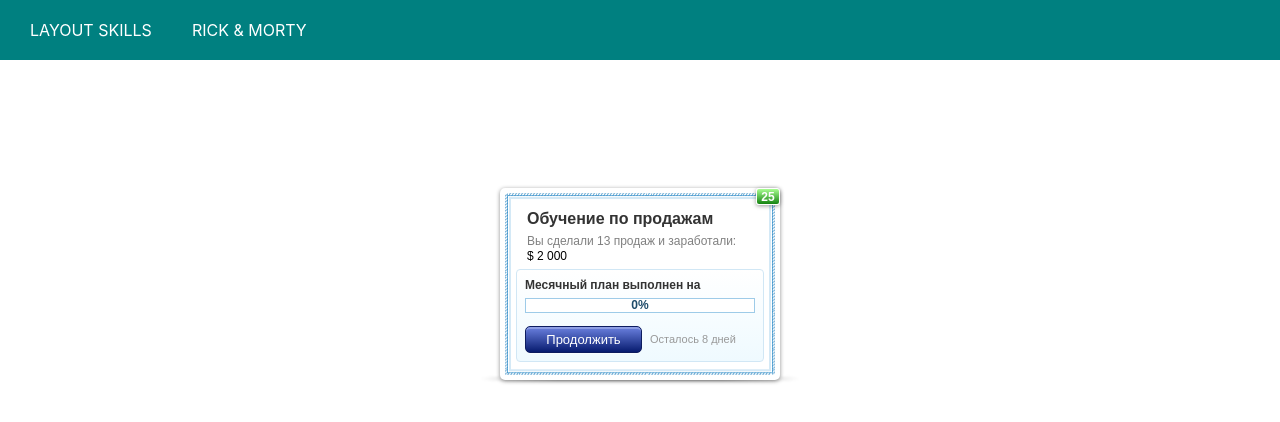
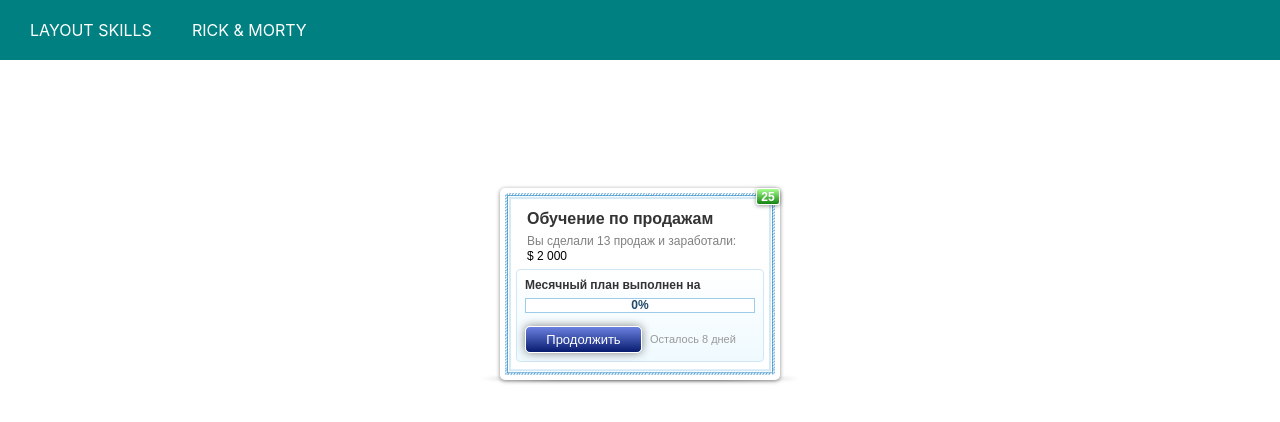
Before and after one commit to petrovskyi/TAG-soft, a React (Create React App) app: page /block-layout in a window 1280 px wide. In both pictures the pointer is over the button "Продолжить". Shown: the top 422 px of the page. Built offline with nearby package versions, Linux system fonts and the light colour scheme.

Commit message:
Add button hover effect and cursor pointer

```diff
--- a/src/components/BlockLayout/Block.module.scss
+++ b/src/components/BlockLayout/Block.module.scss
@@ -106,6 +106,7 @@ h2 {
   align-items: center;
 
   button {
+    cursor: pointer;
     margin-right: 8px;
     color: white;
     font-size: 13px;
@@ -120,6 +121,10 @@ h2 {
       inset 0px 2px 0px 0px rgba(255, 255, 255, 0.25);
 
     padding: 5px 20.3px;
+    &:hover {
+      box-shadow: 0px 0px 10px grey;
+      border: 1px solid white;
+    }
   }
   p {
     color: #999999;
```
